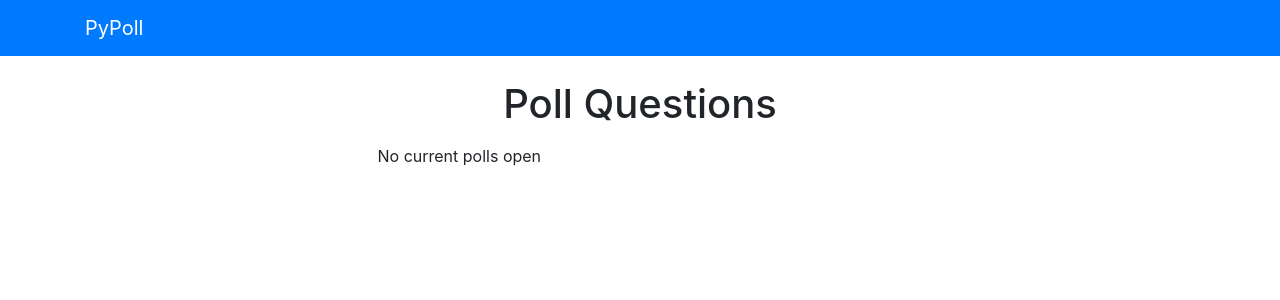
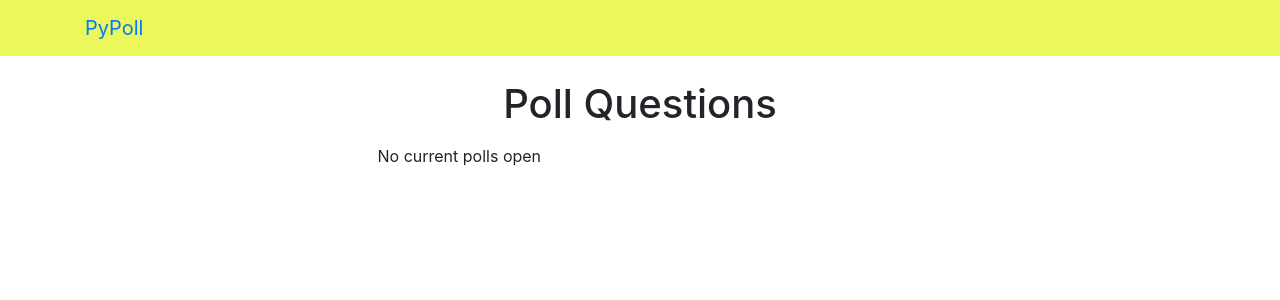
Before and after one commit to sandramkimball/py-poll, a Django app: page /polls/ in a window 1280 px wide. Shown: the top 300 px of the page. Run offline with Django 3.2, Linux system fonts and the light colour scheme; data that the repository does not hold is empty; some libraries are stand-ins or nearby versions.

Commit message:
moved requirements.txt

```diff
--- a/templates/partials/_navbar.html
+++ b/templates/partials/_navbar.html
@@ -1,4 +1,4 @@
-<nav style='background-color: #736f9b' class='navbar navbar-dark bg-primary mb-4'>
+<nav style='background: #ecf75c' class='navbar navbar mb-4'>
     <div class='container'>
         <a class='navbar-brand' href='/'>PyPoll</a>
     </div>
```
Also changed, not shown: requirements.txt (renamed from pypoll/requirements.txt).
